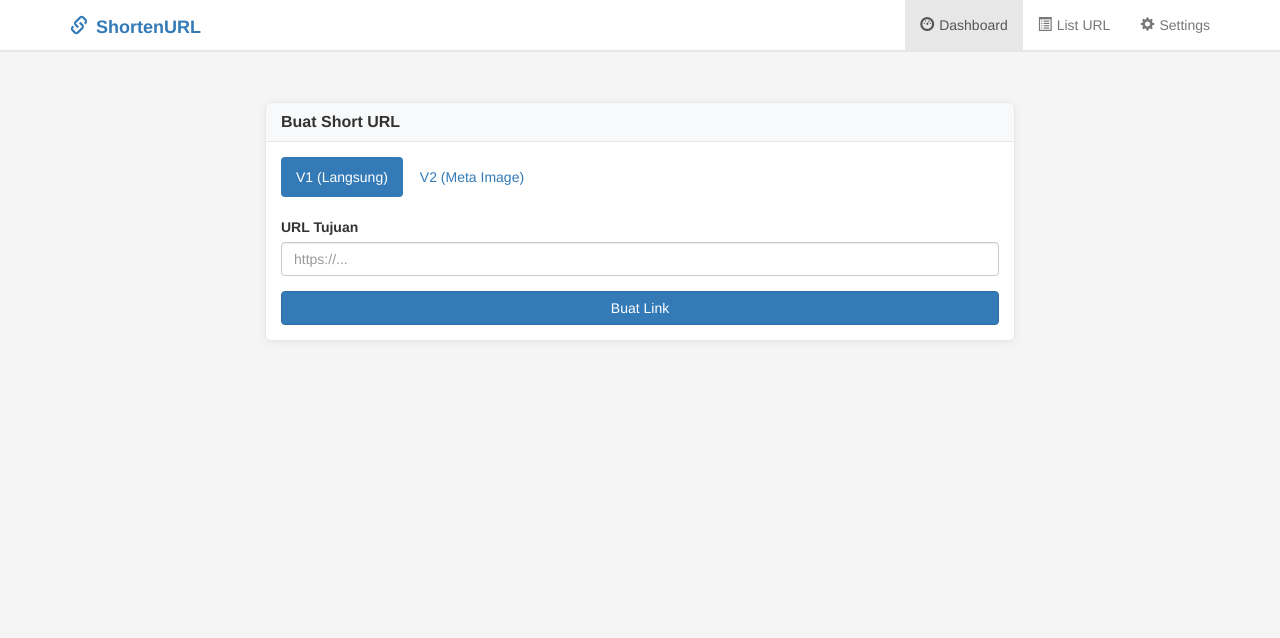
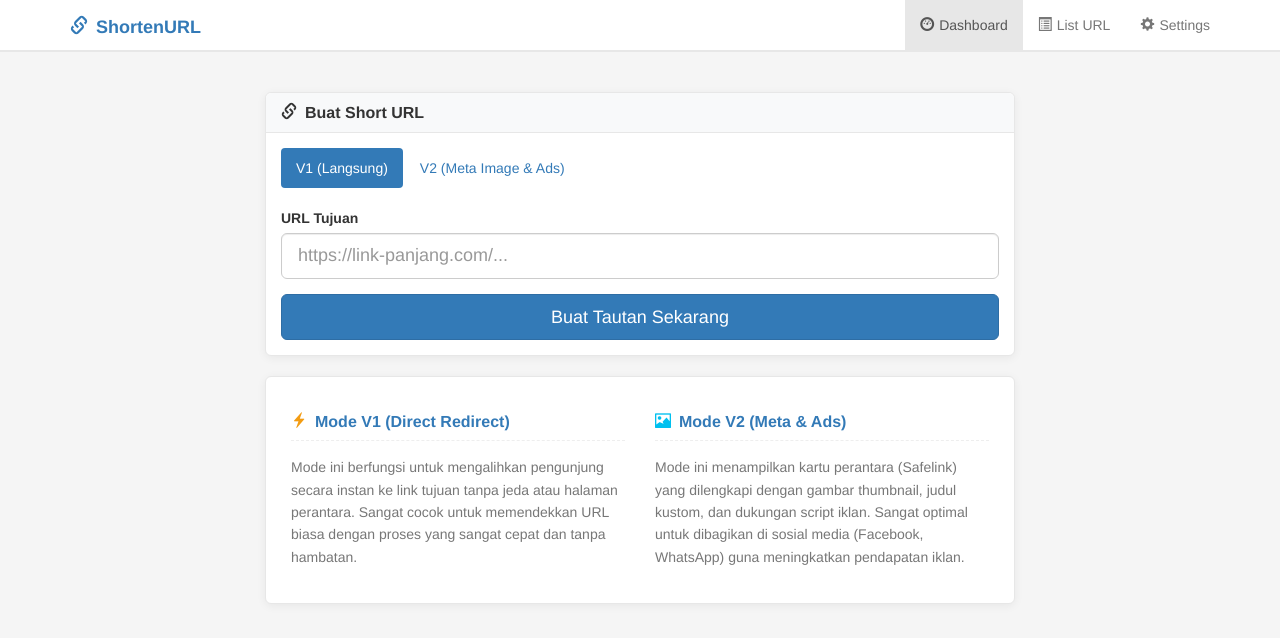
Before and after one commit to tamse94/shortenv1, a Next.js app: page /dasbord in a window 1280 px wide. Shown: the top 638 px of the page. Built offline with nearby package versions, Linux system fonts and the light colour scheme.

Commit message:
Update page.js

```diff
--- a/app/dasbord/page.js
+++ b/app/dasbord/page.js
@@ -10,7 +10,6 @@ export default function Dashboard() {
   const [mode, setMode] = useState("v1");
   const [preview, setPreview] = useState(null);
 
-  // Fungsi untuk handle upload gambar ke Cloudinary lewat API kita
   const handleFileUpload = async (file) => {
     if (!file) return null;
     setUploading(true);
@@ -25,7 +24,7 @@ export default function Dashboard() {
       const data = await res.json();
       if (data.success) {
         setUploading(false);
-        return data.url; // Ini URL secure_url dari Cloudinary
+        return data.url;
       } else {
         throw new Error(data.error);
       }
@@ -48,14 +47,13 @@ export default function Dashboard() {
 
     let finalImageUrl = "";
 
-    // Jika Mode V2, upload gambarnya dulu
     if (mode === "v2") {
       const fileInput = form.image_file.files[0];
       if (fileInput) {
         finalImageUrl = await handleFileUpload(fileInput);
         if (!finalImageUrl) {
           setLoading(false);
-          return; // Stop kalau upload gagal
+          return;
         }
       }
     }
@@ -93,15 +91,17 @@ export default function Dashboard() {
   return (
     <div className="row">
       <div className="col-md-8 col-md-offset-2">
-        <div className="panel panel-default" style={{ marginTop: '20px' }}>
+
+        {/* PANEL UTAMA: Form Generator */}
+        <div className="panel panel-default" style={{ marginTop: '10px' }}>
           <div className="panel-heading">
-            <h3 className="panel-title">Buat Short URL</h3>
+            <h3 className="panel-title"><span className="glyphicon glyphicon-link" style={{ marginRight: '8px' }}></span>Buat Short URL</h3>
           </div>
           <div className="panel-body">
 
             <ul className="nav nav-pills" style={{ marginBottom: '20px' }}>
               <li className={mode === "v1" ? "active" : ""}><a href="#" onClick={(e) => { e.preventDefault(); setMode("v1"); setShortUrl(""); }}>V1 (Langsung)</a></li>
-              <li className={mode === "v2" ? "active" : ""}><a href="#" onClick={(e) => { e.preventDefault(); setMode("v2"); setShortUrl(""); }}>V2 (Meta Image)</a></li>
+              <li className={mode === "v2" ? "active" : ""}><a href="#" onClick={(e) => { e.preventDefault(); setMode("v2"); setShortUrl(""); }}>V2 (Meta Image & Ads)</a></li>
             </ul>
 
             {msg.text && <div className={`alert alert-${msg.type}`}>{msg.text}</div>}
@@ -109,46 +109,49 @@ export default function Dashboard() {
             <form onSubmit={handleSubmit}>
               <div className="form-group">
                 <label>URL Tujuan</label>
-                <input type="url" name="target_url" className="form-control" placeholder="https://..." required />
+                <input type="url" name="target_url" className="form-control input-lg" placeholder="https://link-panjang.com/..." required />
               </div>
 
               {mode === "v2" && (
                 <div style={{ backgroundColor: '#f9f9f9', padding: '15px', borderRadius: '5px', border: '1px solid #ddd', marginBottom: '15px' }}>
                   <div className="form-group">
-                    <label>Judul Meta</label>
-                    <input type="text" name="title" className="form-control" placeholder="Judul share..." required />
+                    <label>Judul Meta (Title)</label>
+                    <input type="text" name="title" className="form-control" placeholder="Tulis judul menarik untuk sosmed..." required />
                   </div>
                   <div className="form-group">
                     <label>Deskripsi Meta</label>
-                    <textarea name="description" className="form-control" rows="2" placeholder="Deskripsi..." required></textarea>
+                    <textarea name="description" className="form-control" rows="2" placeholder="Tulis deskripsi singkat..." required></textarea>
                   </div>
                   <div className="form-group">
-                    <label>Upload Gambar (Thumbnail)</label>
+                    <label>Upload Thumbnail</label>
                     <input type="file" name="image_file" className="form-control" accept="image/*" required onChange={(e) => {
                       if (e.target.files[0]) setPreview(URL.createObjectURL(e.target.files[0]));
                     }} />
-                    {preview && <img src={preview} style={{ width: '100px', marginTop: '10px', borderRadius: '4px' }} />}
-                    {uploading && <p className="text-info"><small>Sedang mengunggah ke Cloudinary...</small></p>}
+                    {preview && <img src={preview} style={{ width: '120px', marginTop: '10px', borderRadius: '4px', border: '1px solid #ccc' }} />}
+                    {uploading && <p className="text-info" style={{ marginTop: '5px' }}><small><span className="glyphicon glyphicon-refresh" style={{ animation: 'spin 2s linear infinite' }}></span> Sedang mengunggah ke server...</small></p>}
                   </div>
                 </div>
               )}
 
-              <button type="submit" className="btn btn-primary btn-block" disabled={loading || uploading}>
-                {loading ? "Memproses..." : uploading ? "Sedang Upload Gambar..." : "Buat Link"}
+              <button type="submit" className="btn btn-primary btn-block btn-lg" disabled={loading || uploading}>
+                {loading ? "Memproses..." : uploading ? "Menyimpan Gambar..." : "Buat Tautan Sekarang"}
               </button>
             </form>
 
             {shortUrl && (
-              <div style={{ marginTop: '25px', padding: '15px', backgroundColor: '#eefbfa', border: '1px dashed #008080' }}>
-                <label>Hasil URL:</label>
+              <div style={{ marginTop: '25px', padding: '15px', backgroundColor: '#eefbfa', border: '1px dashed #008080', borderRadius: '4px' }}>
+                <label>Hasil URL Anda:</label>
                 <div className="input-group">
-                  <input type="text" className="form-control" value={shortUrl} readOnly />
+                  <input type="text" className="form-control input-lg" value={shortUrl} readOnly style={{ backgroundColor: '#fff' }} />
                   <span className="input-group-btn">
-                    <button className="btn btn-success" type="button" onClick={() => {
+                    <button className="btn btn-success btn-lg" type="button" onClick={() => {
                       navigator.clipboard.writeText(shortUrl);
                       setCopyStatus("Tersalin!");
                       setTimeout(() => setCopyStatus("Copy Link"), 2000);
-                    }}>{copyStatus}</button>
+                    }}>
+                      <span className="glyphicon glyphicon-copy" style={{ marginRight: '5px' }}></span>
+                      {copyStatus}
+                    </button>
                   </span>
                 </div>
               </div>
@@ -156,6 +159,31 @@ export default function Dashboard() {
 
           </div>
         </div>
+
+        {/* AREA ARTIKEL PENJELASAN */}
+        <div className="info-box">
+          <div className="row">
+            <div className="col-md-6">
+              <h4 className="info-title">
+                <span className="glyphicon glyphicon-flash" style={{ color: '#f39c12', marginRight: '8px' }}></span>
+                Mode V1 (Direct Redirect)
+              </h4>
+              <p className="text-muted" style={{ fontSize: '14px', lineHeight: '1.6' }}>
+                Mode ini berfungsi untuk mengalihkan pengunjung secara instan ke link tujuan tanpa jeda atau halaman perantara. Sangat cocok untuk memendekkan URL biasa dengan proses yang sangat cepat dan tanpa hambatan.
+              </p>
+            </div>
+            <div className="col-md-6">
+              <h4 className="info-title">
+                <span className="glyphicon glyphicon-picture" style={{ color: '#00c0ef', marginRight: '8px' }}></span>
+                Mode V2 (Meta & Ads)
+              </h4>
+              <p className="text-muted" style={{ fontSize: '14px', lineHeight: '1.6' }}>
+                Mode ini menampilkan kartu perantara (Safelink) yang dilengkapi dengan gambar thumbnail, judul kustom, dan dukungan script iklan. Sangat optimal untuk dibagikan di sosial media (Facebook, WhatsApp) guna meningkatkan pendapatan iklan.
+              </p>
+            </div>
+          </div>
+        </div>
+
       </div>
     </div>
   );
```
